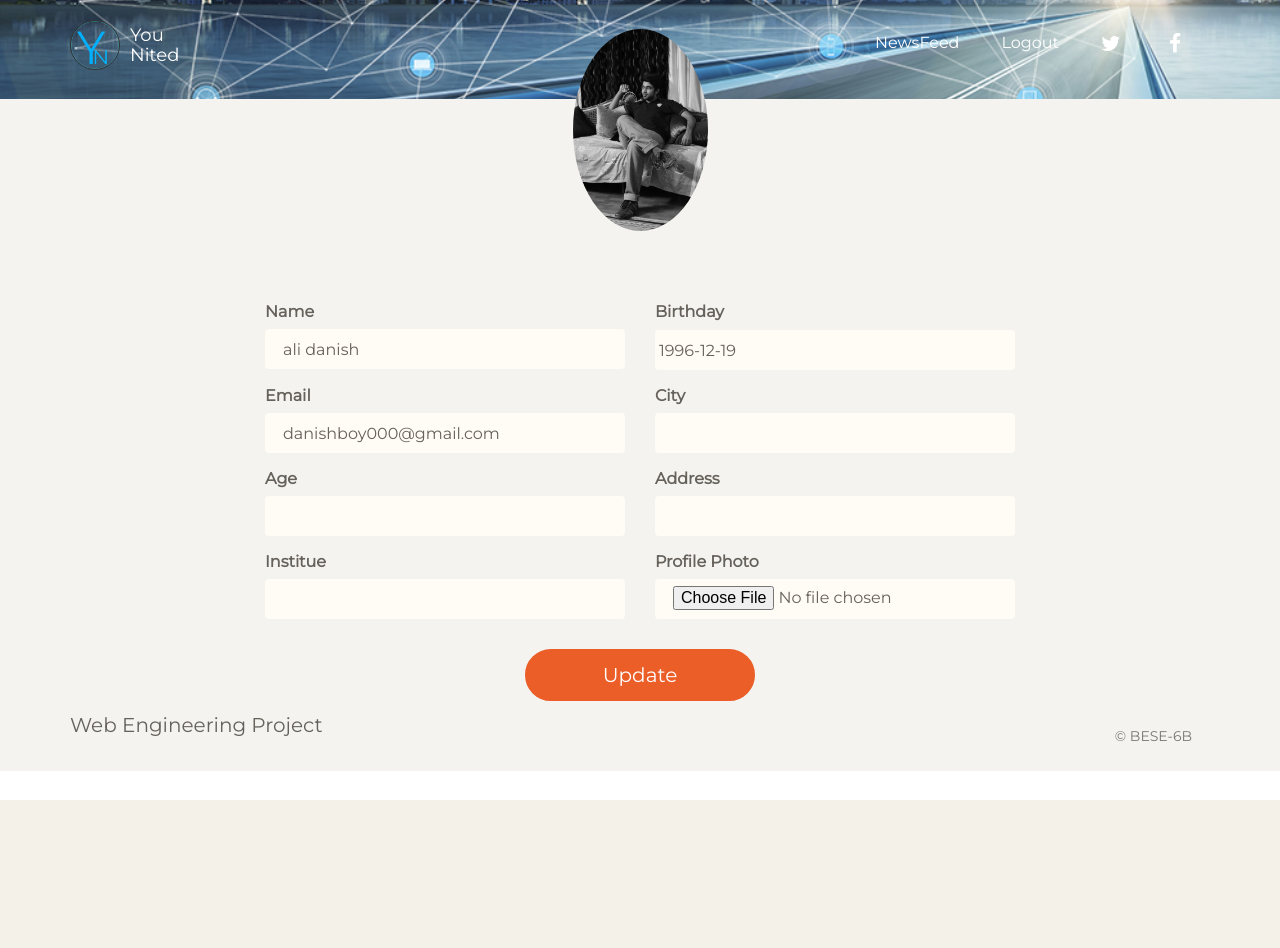
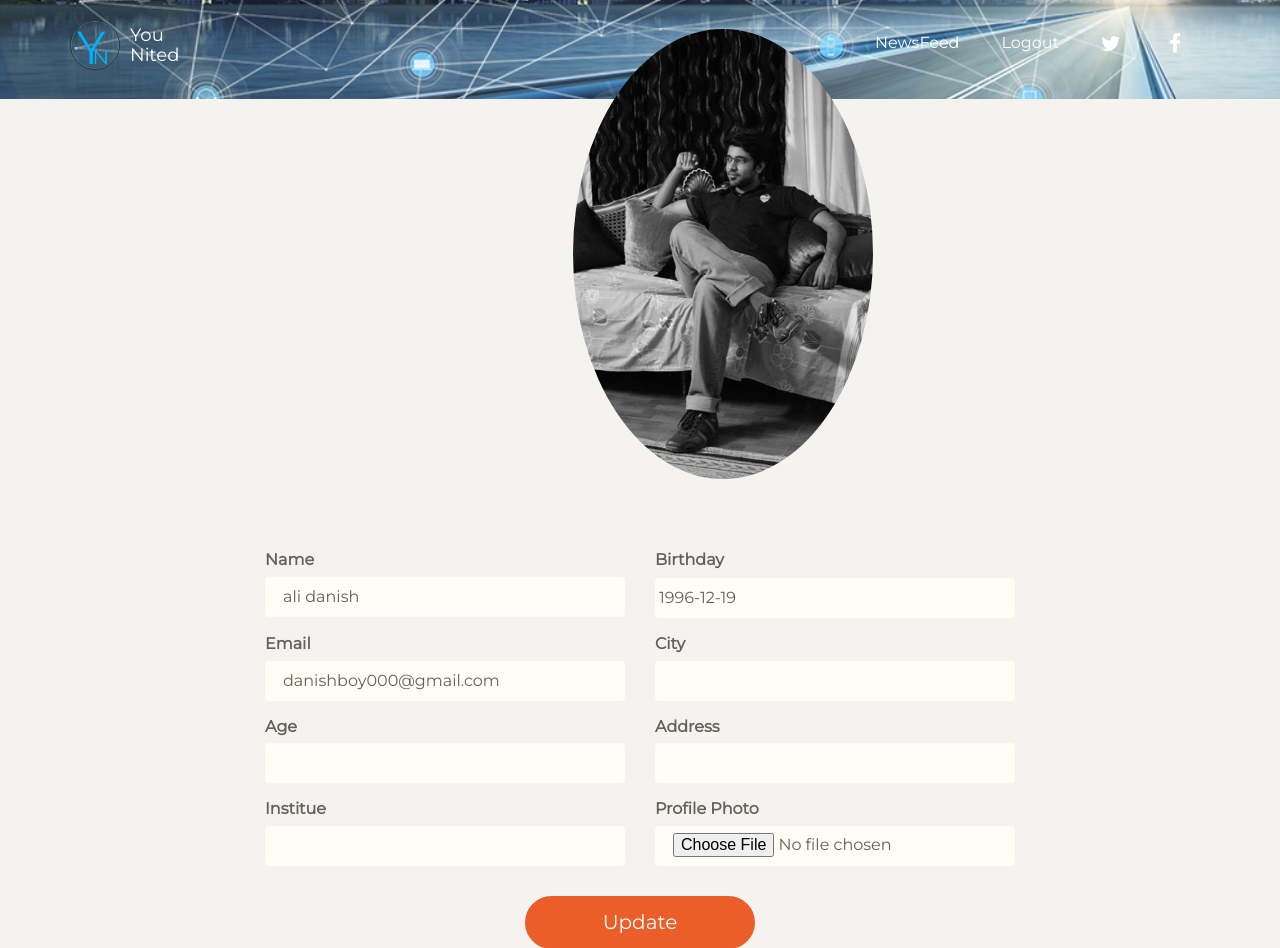
Before and after one commit to faseihs/younited, a PHP site: page /edit_profile.php in a window 1280 px wide. Shown: the top 948 px of the page. Before the commit the page ends 800 px from the top, so only its background shows below. Run offline with PHP 8.4, Linux system fonts and the light colour scheme; a user stored in the database is signed in; data comes from the database, SQL or seed files in the repository; some libraries are stand-ins or nearby versions.

Commit message:
edit_profile.php working with old login page

```diff
--- a/edit_profile.css
+++ b/edit_profile.css
@@ -4,3 +4,8 @@
 .section-nude{
     background-color: #f4f3ef
 }
+
+.dp{
+    min-width:300px !important;
+    min-height: 300px !important;
+}
--- a/edit_profile.php
+++ b/edit_profile.php
@@ -193,6 +193,7 @@ $e_institute=$results1[0]['Institute'];
     <script src="assets/js/ct-paper.js"></script>
 </head>
 <body>
+
        <div class="progress-div col-md-6" id="pre-progress">
             <div class="progress" id="progress">
                     <div id="pre-bar" class="progress-bar-striped">
@@ -200,6 +201,7 @@ $e_institute=$results1[0]['Institute'];
                     </div>
                   </div>
            </div>
+
     <style>
         #pre-progress{
             height: 100vh;
@@ -271,7 +273,7 @@ $e_institute=$results1[0]['Institute'];
                 <div class="row owner">
                     <div class="col-md-2 col-md-offset-5 col-sm-4 col-sm-offset-4 col-xs-6 col-xs-offset-3 text-center">
                         <div class="avatar">
-                            <img src="<?php echo $dp ?>" alt="Circle Image" class="img-circle img-no-padding img-responsive">
+                            <img src="<?php echo $dp ?>" alt="Circle Image" class="dp img-circle img-no-padding img-responsive">
                         </div>
                     </div>
                 </div>
@@ -318,12 +320,18 @@ $e_institute=$results1[0]['Institute'];
                                     </div>
                                     <div class="col-md-6">
                                         <label>Profile Photo</label>
-                                        <input name="profile_pic" id="profile_pic" type="file" accept="image/*"  class="form-control" placeholder="New Profile Photo">
+                                        <input onchange="uploadFile()" name="profile_pic" id="profile_pic" type="file" accept="image/*"  class="form-control" placeholder="New Profile Photo">
                                     </div>
                                 </div>
+                                <div class="progress" style="display:none">
+				                    <div class="progress-bar" role="progressbar" aria-valuenow="0"
+				                        aria-valuemin="0" aria-valuemax="100" style="width:0%">
+				                         0%
+				                    </div>
+                                    </div>
                                 <div class="row">
                                     <div class="col-md-4 col-md-offset-4">
-                                        <button type="submit" name="update" id="update" class="btn btn-danger btn-block btn-lg btn-fill">Update</button>
+                                        <button  type="submit" name="update" id="update" class="btn btn-danger btn-block btn-lg btn-fill">Update</button>
                                     </div>
                                 </div>
                             </form>
@@ -366,6 +374,10 @@ $e_institute=$results1[0]['Institute'];
             }
         }
 move();
+
+
+//Progress Bar
+
     </script>
     </body>
     </html>
```
Also changed, not shown: profile_pics/69/profile.jpg.
